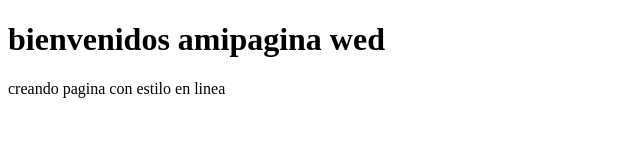
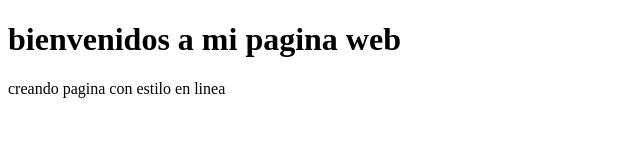
Before and after one commit to alexarteche/laboratorio8, a plain HTML site: page index.html in a window 1280 px wide. Shown: the whole page, without its empty margins (0-640 px from the left). Drawn offline with Linux system fonts and the light colour scheme.

Commit message:
corregir

```diff
--- a/index.html
+++ b/index.html
@@ -6,7 +6,7 @@
     <title>Document</title>
 </head>
 <body>
-<h1>bienvenidos amipagina wed</h1>
+<h1>bienvenidos a mi pagina web</h1>
 <p>creando pagina con estilo en linea</p>
 </body>
 </html>
```
